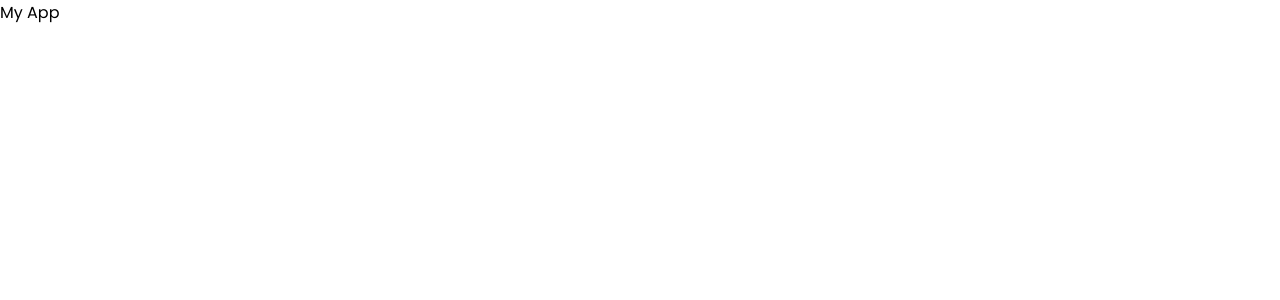
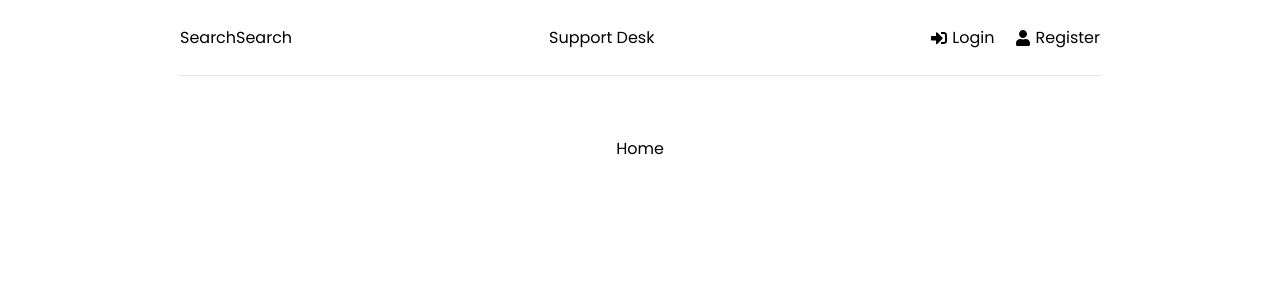
Before and after one commit to carlosofscience/support-desk, a React (Create React App) app in the folder frontend/: page / in a window 1280 px wide. Shown: the top 300 px of the page. Built offline with nearby package versions, Linux system fonts and the light colour scheme.

Commit message:
adding header and auth pages

```diff
--- a/frontend/src/App.js
+++ b/frontend/src/App.js
@@ -1,8 +1,23 @@
+import { BrowserRouter as Router, Routes, Route} from 'react-router-dom'
+import Header from './components/Header';
+import Home from './pages/Home'
+import Login from './pages/Login';
+import Register from './pages/Register';
+
 function App() {
   return (
-    <div>
-      My App
-    </div>
+    <>
+      <Router>
+        <div className="container">
+          <Header />
+          <Routes>
+            <Route path="/" element={<Home />} />
+            <Route path="/login" element={<Login />} />
+            <Route path="/register" element={<Register />} />
+          </Routes>
+        </div>
+      </Router>
+    </>
   );
 }
 
--- /dev/null
+++ b/frontend/src/components/Header.jsx
@@ -0,0 +1,27 @@
+import { FaSignInAlt, FaSignOutAlt, FaUser } from "react-icons/fa";
+import { Link } from 'react-router-dom'
+
+function Header() {
+  return (
+    <header className="header">
+      SearchSearch
+      <div className="logo">
+        <Link to="/">Support Desk</Link>
+      </div>
+      <ul>
+        <li>
+          <Link to="/login">
+            <FaSignInAlt /> Login
+          </Link>
+        </li>
+        <li>
+          <Link to="/register">
+            <FaUser /> Register
+          </Link>
+        </li>
+      </ul>
+    </header>
+  );
+}
+
+export default Header
--- /dev/null
+++ b/frontend/src/pages/Home.jsx
@@ -0,0 +1,7 @@
+function Home() {
+  return (
+    <div>Home</div>
+  )
+}
+
+export default Home
--- /dev/null
+++ b/frontend/src/pages/Login.jsx
@@ -0,0 +1,7 @@
+function Login() {
+  return (
+    <div>Login</div>
+  )
+}
+
+export default Login
--- /dev/null
+++ b/frontend/src/pages/Register.jsx
@@ -0,0 +1,7 @@
+function Register() {
+  return (
+    <div>Register</div>
+  )
+}
+
+export default Register
```
